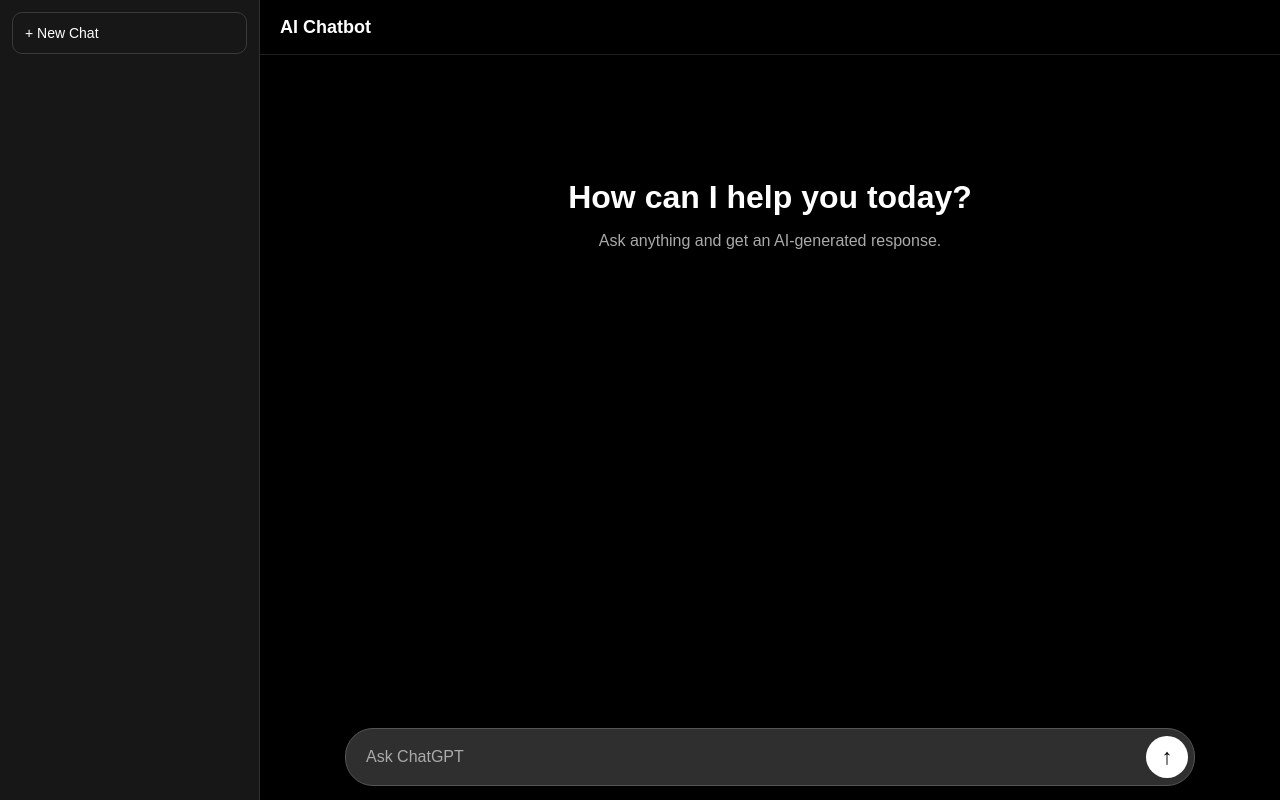
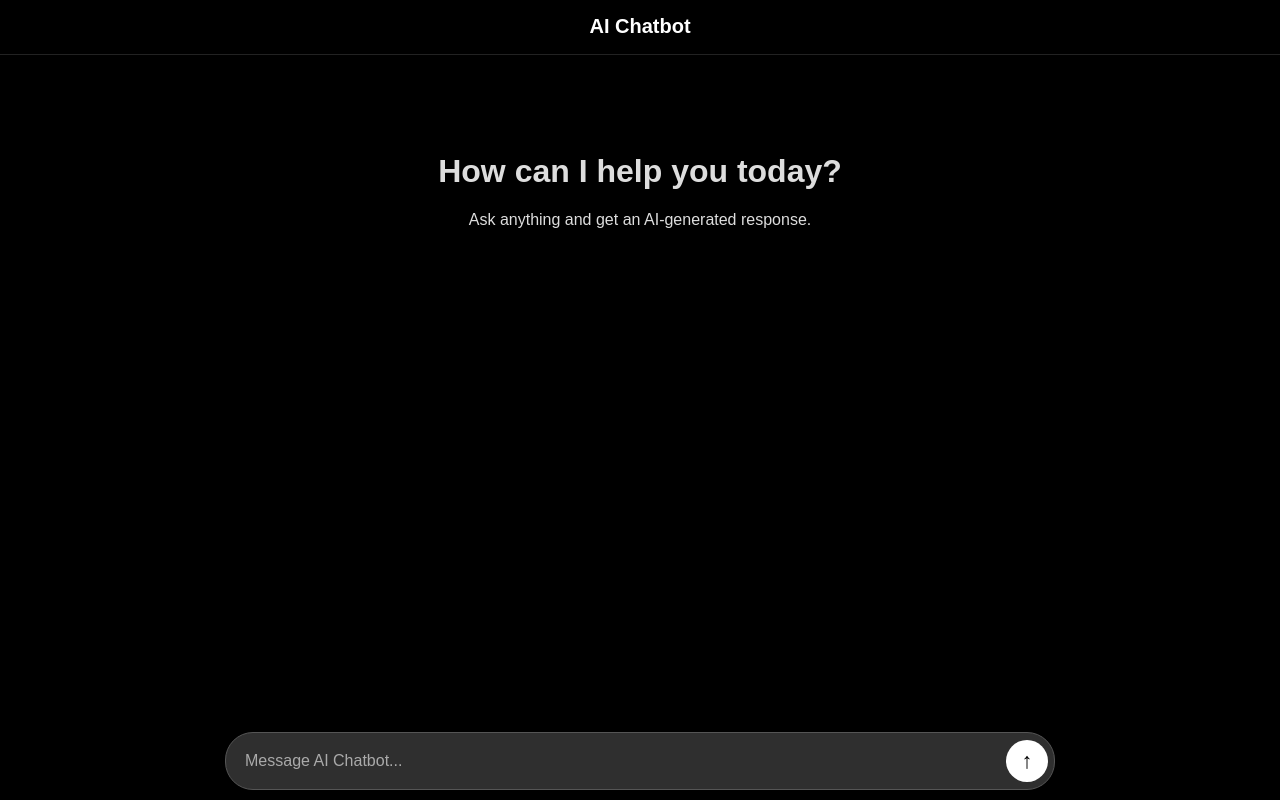
Before and after one commit to najibula001/ai-chatbot-project, a plain HTML site: page frontend/index.html in a window 1280 px wide. Drawn offline with Linux system fonts and the light colour scheme.

```diff
--- a/frontend/index.html
+++ b/frontend/index.html
@@ -2,92 +2,51 @@
 <html>
 <head>
     <title>AI Chatbot</title>
-    <meta name="viewport" content="width=device-width, initial-scale=1.0, viewport-fit=cover">
+    <meta name="viewport" content="width=device-width, initial-scale=1.0">
 
     <style>
-        * {
-            box-sizing: border-box;
-        }
+        * { box-sizing: border-box; }
 
         html, body {
             margin: 0;
-            width: 100%;
             height: 100%;
             overflow: hidden;
             font-family: Arial, sans-serif;
             background: #000;
-            color: #fff;
+            color: white;
         }
 
         body {
             display: flex;
+            flex-direction: column;
+            height: 100dvh;
         }
 
-        .sidebar {
-            width: 260px;
-            background: #171717;
-            padding: 12px;
-            border-right: 1px solid #2f2f2f;
-        }
-
-        .new-chat {
-            background: transparent;
-            color: white;
-            border: 1px solid #3a3a3a;
-            padding: 12px;
-            border-radius: 10px;
-            width: 100%;
-            text-align: left;
-            cursor: pointer;
-            font-size: 14px;
-        }
-
-        .main {
-            flex: 1;
-            display: flex;
-            flex-direction: column;
-            height: 100dvh;
-            overflow: hidden;
-            background: #000;
-        }
-
-        .topbar {
+        .header {
             height: 55px;
-            display: flex;
-            align-items: center;
-            padding: 0 20px;
-            border-bottom: 1px solid #1f1f1f;
-            font-size: 18px;
+            padding: 15px;
+            font-size: 20px;
             font-weight: bold;
+            border-bottom: 1px solid #222;
             flex-shrink: 0;
         }
 
         .chat-box {
             flex: 1;
             overflow-y: auto;
-            padding: 24px;
-            min-height: 0;
+            padding: 18px;
         }
 
         .welcome {
             text-align: center;
-            margin-top: 100px;
-            color: white;
-        }
-
-        .welcome h1 {
-            font-size: 32px;
-            margin-bottom: 10px;
-        }
-
-        .welcome p {
-            color: #aaa;
+            margin-top: 80px;
+            color: #ddd;
         }
 
         .message-row {
+            display: flex;
             width: 100%;
-            display: flex;
-            margin-bottom: 26px;
+            margin-bottom: 18px;
         }
 
         .user-row {
@@ -99,21 +58,21 @@
         }
 
         .user-message {
-            max-width: 70%;
             background: #2f2f2f;
             color: white;
-            padding: 14px 18px;
-            border-radius: 24px;
+            padding: 13px 17px;
+            border-radius: 22px;
+            max-width: 78%;
             font-size: 16px;
             line-height: 1.5;
+            white-space: pre-wrap;
             word-wrap: break-word;
-            white-space: pre-wrap;
         }
 
         .bot-message {
-            max-width: 75%;
             color: white;
-            font-size: 17px;
+            max-width: 88%;
+            font-size: 16px;
             line-height: 1.6;
             white-space: pre-wrap;
             word-wrap: break-word;
@@ -124,15 +83,13 @@
             font-style: italic;
         }
 
-        .input-container {
-            padding: 12px 18px calc(14px + env(safe-area-inset-bottom));
+        .input-area {
+            padding: 10px;
             background: #000;
             flex-shrink: 0;
         }
 
         .input-box {
-            max-width: 850px;
-            margin: 0 auto;
             display: flex;
             align-items: center;
             background: #2f2f2f;
@@ -143,19 +100,19 @@
 
         input {
             flex: 1;
-            background: transparent;
             border: none;
             outline: none;
+            background: transparent;
             color: white;
             font-size: 16px;
-            padding: 13px 14px;
+            padding: 13px;
         }
 
         input::placeholder {
             color: #aaa;
         }
 
-        .send-btn {
+        button {
             width: 42px;
             height: 42px;
             border-radius: 50%;
@@ -164,74 +121,17 @@
             color: black;
             font-size: 22px;
             font-weight: bold;
-            cursor: pointer;
-            flex-shrink: 0;
         }
 
-        @media (max-width: 768px) {
-            body {
-                display: block;
+        @media (min-width: 769px) {
+            .chat-box, .input-area {
+                max-width: 850px;
+                width: 100%;
+                margin: 0 auto;
             }
 
-            .sidebar {
-                display: none;
-            }
-
-            .main {
-                width: 100%;
-                height: 100dvh;
-            }
-
-            .topbar {
-                height: 50px;
-                font-size: 16px;
-                padding: 0 16px;
-            }
-
-            .chat-box {
-                padding: 18px 16px;
-            }
-
-            .welcome {
-                margin-top: 70px;
-            }
-
-            .welcome h1 {
-                font-size: 25px;
-            }
-
-            .user-message {
-                max-width: 82%;
-                font-size: 16px;
-                padding: 13px 17px;
-                border-radius: 22px;
-            }
-
-            .bot-message {
-                max-width: 92%;
-                font-size: 16px;
-            }
-
-            .message-row {
-                margin-bottom: 24px;
-            }
-
-            .input-container {
-                padding: 10px 10px calc(10px + env(safe-area-inset-bottom));
-            }
-
-            .input-box {
-                border-radius: 26px;
-            }
-
-            input {
-                font-size: 16px;
-                padding: 12px;
-            }
-
-            .send-btn {
-                width: 40px;
-                height: 40px;
+            .header {
+                text-align: center;
             }
         }
     </style>
@@ -239,13 +139,7 @@
 
 <body>
 
-<div class="sidebar">
-    <button class="new-chat" onclick="clearChat()">+ New Chat</button>
-</div>
-
-<div class="main">
-
-    <div class="topbar">AI Chatbot</div>
+<div class="header">AI Chatbot</div>
 
 <div id="chatBox" class="chat-box">
     <div class="welcome" id="welcomeBox">
@@ -254,13 +148,11 @@
     </div>
 </div>
 
-    <div class="input-container">
+<div class="input-area">
     <div class="input-box">
-            <input type="text" id="userInput" placeholder="Ask ChatGPT" />
-            <button class="send-btn" id="sendBtn">↑</button>
+        <input type="text" id="userInput" placeholder="Message AI Chatbot..." />
+        <button id="sendBtn">↑</button>
     </div>
-    </div>
-
 </div>
 
 <script>
@@ -272,9 +164,7 @@
     event.preventDefault();
 });
 
-sendBtn.addEventListener("click", function() {
-    sendMessage();
-});
+sendBtn.addEventListener("click", sendMessage);
 
 input.addEventListener("keydown", function(event) {
     if (event.key === "Enter") {
@@ -282,6 +172,11 @@
         sendMessage();
     }
 });
+
+function removeWelcome() {
+    const welcomeBox = document.getElementById("welcomeBox");
+    if (welcomeBox) welcomeBox.remove();
+}
 
 function scrollToBottom() {
     setTimeout(() => {
@@ -297,14 +192,9 @@
     input.focus({ preventScroll: true });
 }
 
-function removeWelcome() {
-    const welcomeBox = document.getElementById("welcomeBox");
-    if (welcomeBox) welcomeBox.remove();
-}
-
 async function sendMessage() {
     const message = input.value.trim();
-    if (!message) return;
+    if (message === "") return;
 
     removeWelcome();
 
@@ -362,19 +252,6 @@
         scrollToBottom();
     }
 }
-
-function clearChat() {
-    chatBox.innerHTML = `
-        <div class="welcome" id="welcomeBox">
-            <h1>How can I help you today?</h1>
-            <p>Ask anything and get an AI-generated response.</p>
-        </div>
-    `;
-
-    input.value = "";
-    keepKeyboardOpen();
-    scrollToBottom();
-}
 </script>
 
 </body>
```
Lines whose indentation alone changed are shown as unchanged.
